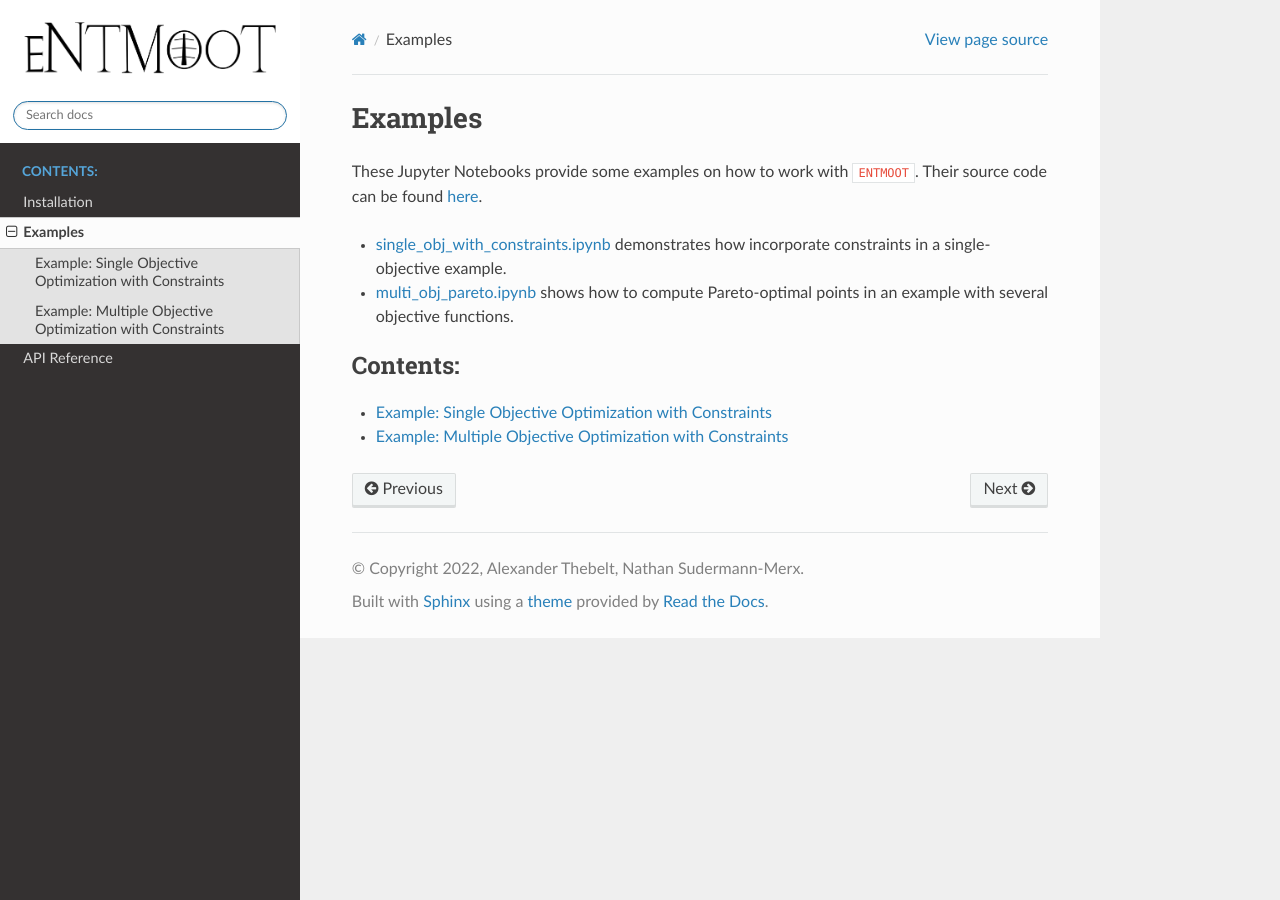
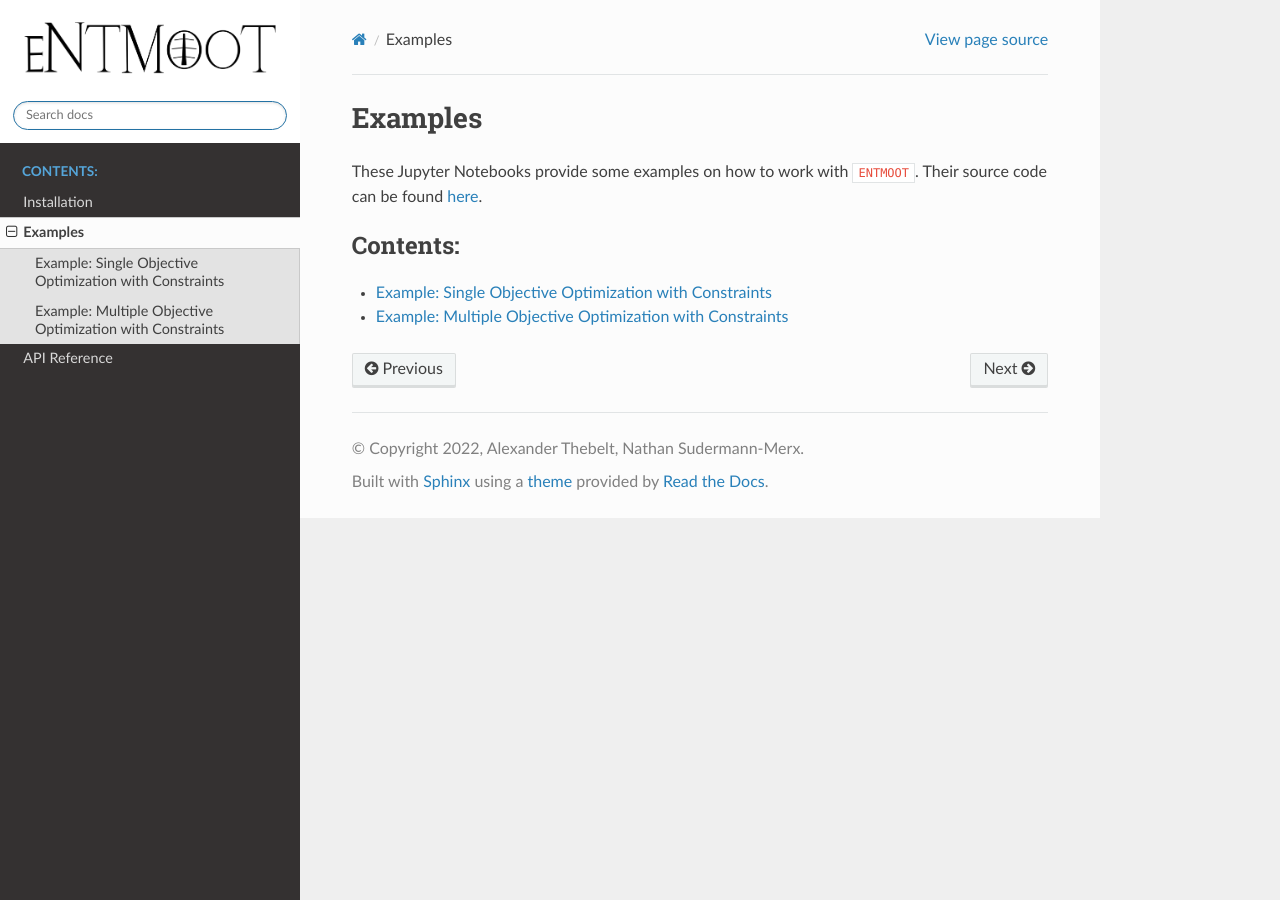
Before and after one commit to cog-imperial/entmoot, a Sphinx documentation site: the page built from docs/notebooks.rst, in a window 1280 px wide. Built offline with Sphinx 7.4.7 and the Read the Docs theme 2.0.0, drawn with Linux system fonts in a browser that asks for light colours.

Commit message:
removed hyperlinks

```diff
--- a/docs/notebooks.rst
+++ b/docs/notebooks.rst
@@ -2,9 +2,6 @@ Examples
 ========
 These Jupyter Notebooks provide some examples on how to work with :code:`ENTMOOT`. Their source code can be found
 `here <https://github.com/cog-imperial/entmoot/tree/entmoot-v2/docs/notebooks>`_.
-
-* `single_obj_with_constraints.ipynb <notebooks/single_obj_with_constraints.ipynb>`_ demonstrates how incorporate constraints in a single-objective example.
-* `multi_obj_pareto.ipynb <notebooks/multi_obj_pareto.ipynb>`_ shows how to compute Pareto-optimal points in an example with several objective functions.
 
 .. toctree::
    :maxdepth: 2
```
